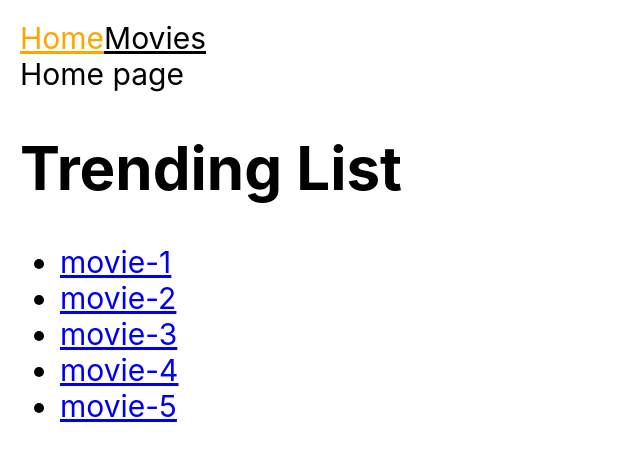
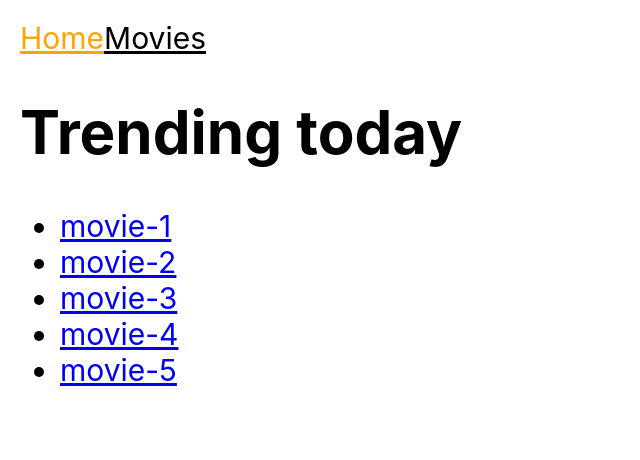
Before and after one commit to bestboost/goit-react-hw-05-movies, a React (Create React App) app: page / in a window 1280 px wide. Shown: the top 460 px of the page, without its empty margins (0-640 px from the left). Built offline with nearby package versions, Linux system fonts and the light colour scheme.

Commit message:
link fore back page

```diff
--- a/src/components/TrendingList.jsx
+++ b/src/components/TrendingList.jsx
@@ -1,5 +1,5 @@
 import { useState } from 'react';
-import {Link, useSearchParams} from 'react-router-dom';
+import {Link, useLocation} from 'react-router-dom';
 
 const TrendingList = () => {
      const [movies, setMovies] = useState([
@@ -9,18 +9,18 @@ const TrendingList = () => {
           'movie-4',
           'movie-5'
      ]);
+     const location = useLocation();
          //   useEffect(() => {
      //      HTTP request make, if you need
      //   }, [])
 
 
    return  <div>
-              <h1>Trending List</h1>
                <ul>
                  {movies.map( movie => {
                      return(
                          <li key={movie}>
-                              <Link to={`/movies/${movie}`}>{movie}</Link>
+                              <Link to={`/movies/${movie}`} state={{from: location}}>{movie}</Link>
                          </li>
                        )
                  })}
--- a/src/components/pages/Home.js
+++ b/src/components/pages/Home.js
@@ -5,7 +5,8 @@ const Home = () =>{
      //      HTTP request make, if you need
      //   }, [])
 
-          return <div>Home page
+          return <div>
+                   <h1>Trending today</h1>
                    <TrendingList />
                  </div>
      };
--- a/src/components/pages/MovieDetails.js
+++ b/src/components/pages/MovieDetails.js
@@ -1,18 +1,17 @@
-import {Link, useParams, Outlet} from "react-router-dom";
+import {Link, useParams, Outlet, useLocation} from "react-router-dom";
 
 const MivieDetailes = () =>{
    const {movieId} = useParams();
+   const location = useLocation();
+   const backLink = location.state?.from ?? "/";
 
      //   useEffect(() => {
      //      HTTP request make, if you need
      //   }, [])
 
-          return <div>
-                  <button type="button">Go back</button>
+          return <div> <Link to={backLink}>Go back</Link>
                   <br />
                MovieDetailes: {movieId}
-               {/* <Link to={}>Go back</Link> */}
-
                    <div> :-) detailes</div>
                     <ul>
                     <h6>Additional information</h6>
```
